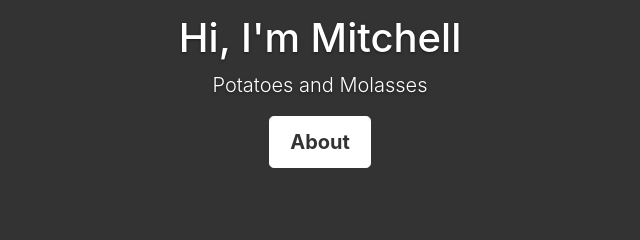
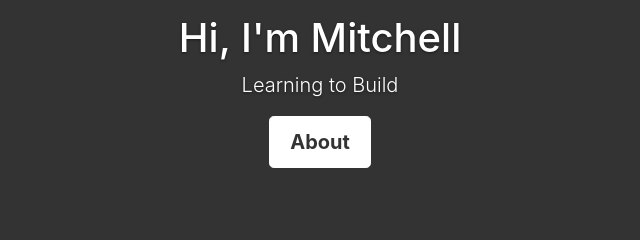
Before and after one commit to sayasene/sayasene.github.io, a plain HTML site: page index.html in a window 1280 px wide. Shown: the part 301-541 px from the top of the page, 320-960 px from the left. Drawn offline with nearby package versions, Linux system fonts and the light colour scheme.

Commit message:
Title changes

```diff
--- a/index.html
+++ b/index.html
@@ -53,7 +53,7 @@
           <div class="cover-container">
             <div class="inner cover">
               <h1 class="cover-heading" id="landing">Hi, I'm Mitchell</h1>
-              <p class="lead">Potatoes and Molasses</p>
+              <p class="lead">Learning to Build</p>
               <p class="lead">
                 <a href="#about" class="btn btn-lg btn-default">About</a>
               </p>
```
